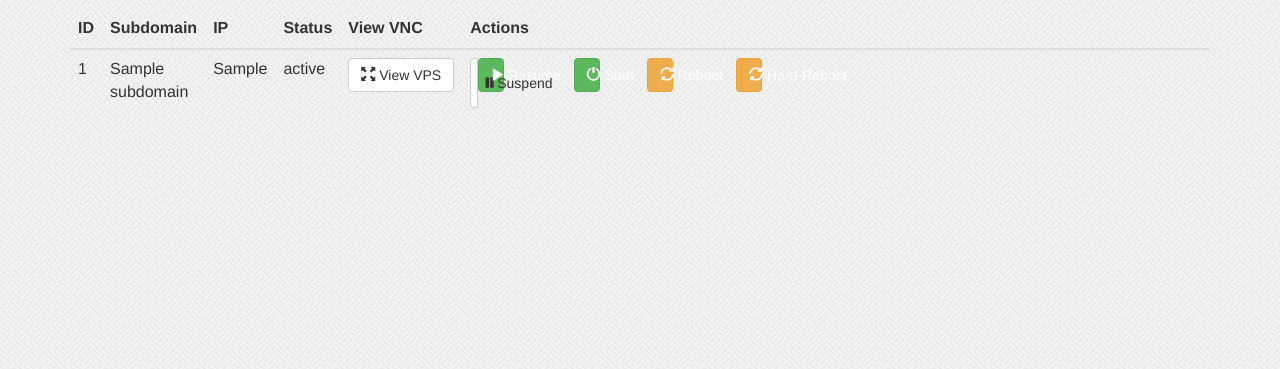
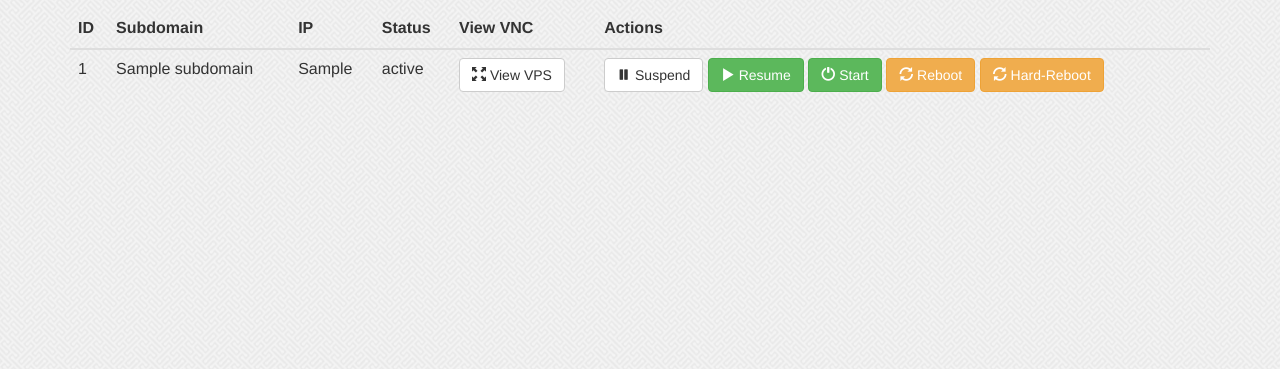
Before and after one commit to Ergasti/eragate, a Django app: template vps/templates/dashboard.html in a window 1280 px wide. Shown: the part 51-420 px from the top of the page. Run offline with Django 3.2, Linux system fonts and the light colour scheme; the template is opened without the code that fills it: most values are stand-ins (such as "Sample title", 1, 10 or a date in 2020); some libraries are stand-ins or nearby versions.

Commit message:
Fix links and code tapping

```diff
--- a/vps/templates/dashboard.html
+++ b/vps/templates/dashboard.html
@@ -48,55 +48,61 @@
                 </td>
                 <td>
                     <a class="btn btn-default" href="{{vp.generate_vnc_console_link}}">
-               	<span class="glyphicon glyphicon-fullscreen"></span>
-               	View VPS</a>
+                    <span class="glyphicon glyphicon-fullscreen">
+                    </span>
+                    View VPS
+                    </a>
                 </td>
                 <td>
-               <div class="btn-group btn-group-justified">
-<!--                   <form action="vps_action/suspend/{{vps.id}}" method="POST">
+                    <!--
+                        <form action="vps_action/suspend/{{vps.id}}" method="POST">
                         <button type="button" class="btn btn-default btn-group-sm">
-                     <span class="glyphicon glyphicon-pause"></span>
+                        <span class="glyphicon glyphicon-pause">
+                        </span>
                         Suspend
                         </button>
-                  </form> -->
-                  <a class="btn btn-default btn-group-sm" href="vps_action/suspend/{{vp.id}}"><span class="glyphicon glyphicon-pause"></span>Suspend</a>
-
-                  <form action="vps_action/resume/{{vp.id}}" method="POST">
-                     <button type="button" class="btn btn-success ">
+                        </form>
+                        -->
+                    <a class="btn btn-default" href="vps_action/suspend/{{vp.id}}">
+                    <span class="glyphicon glyphicon-pause">
+                    </span>
+                    Suspend
+                    </a>
+                    <a class="btn btn-success " href="vps_action/resume/{{vp.id}}">
                     <span class="glyphicon glyphicon-play">
                     </span>
                     Resume
-                     </button>
-                  </form>
-                  <form action="vps_action/start/{{vp.id}}" method="POST">
-                     <button type="button" class="btn btn-success btn-group-sm">
+                    </a>
+                    <a  class="btn btn-success" href="vps_action/start/{{vp.id}}">
                     <span class="glyphicon glyphicon-off">
                     </span>
                     Start
-                     </button>
-                  </form>
-                  <form action="vps_action/reboot/{{vp.id}}" method="POST">
-                     <button type="button" class="btn btn-warning btn-group-sm ">
+                    </a>
+                    <a  class="btn btn-warning" href="vps_action/reboot/{{vp.id}}">
                     <span class="glyphicon  glyphicon-refresh">
                     </span>
                     Reboot
-                     </button>
-                  </form>
-                  <form action="vps_action/freboot/{{vp.id}}" method="POST">
-                     <button type="button" class="btn btn-warning btn-group-sm">
+                    </a>
+                    <a type="button" class="btn btn-warning" href="vps_action/freboot/{{vp.id}}">
                     <span class="glyphicon glyphicon-refresh">
                     </span>
                     Hard-Reboot
-                     </button>
-                  </form>
-               </div>
+                    </a>
                 </td>
             </tr>
             {% endfor %}
         </tbody>
     </table>
     {% else %}
-   <div class="alert alert-warning"><strong>You don't have any VPSes!</strong>Want to order one?,<a href="/"> Order Now</a></div>
+    <div class="alert alert-warning">
+        <strong>
+        You don't have any VPSes!
+        </strong>
+        Want to order one?,
+        <a href="/">
+        Order Now
+        </a>
+    </div>
     {% endif%}
 </div>
 {% endblock %}
```
Lines whose indentation alone changed are shown as unchanged.
